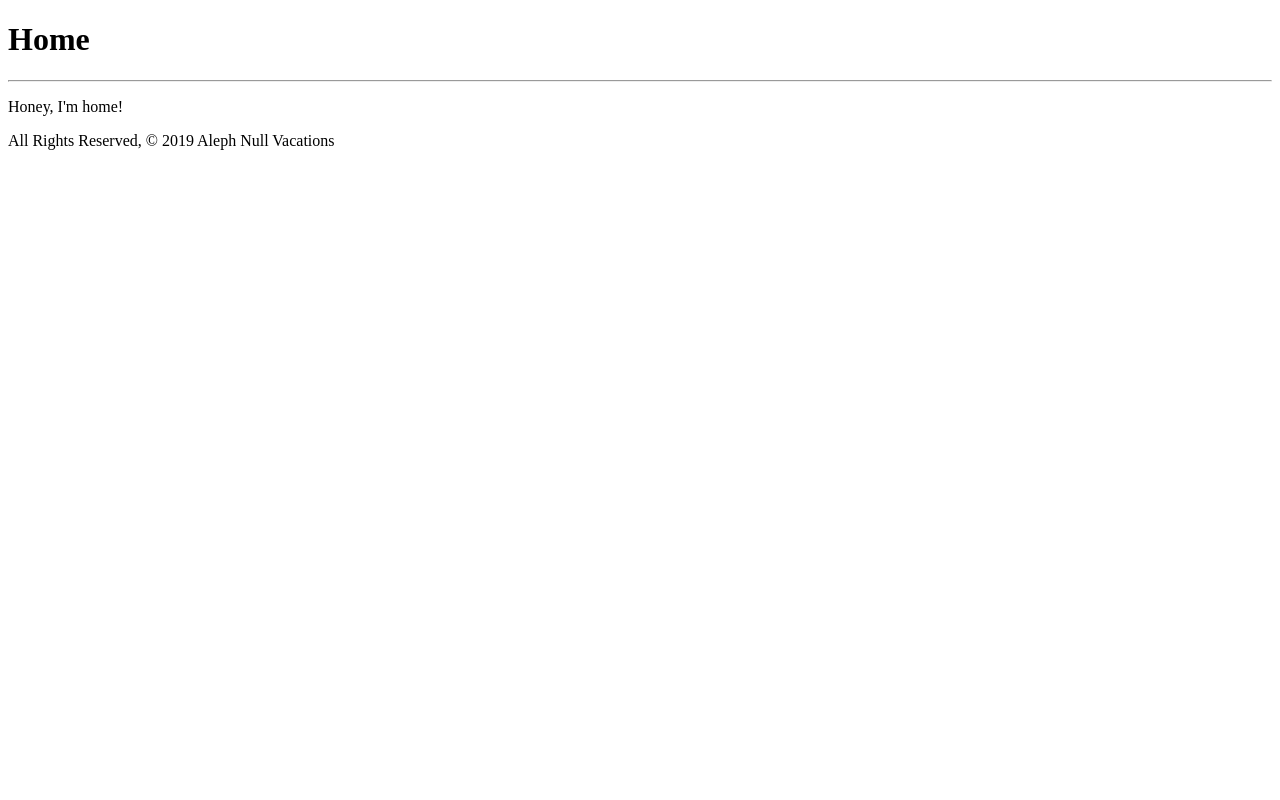
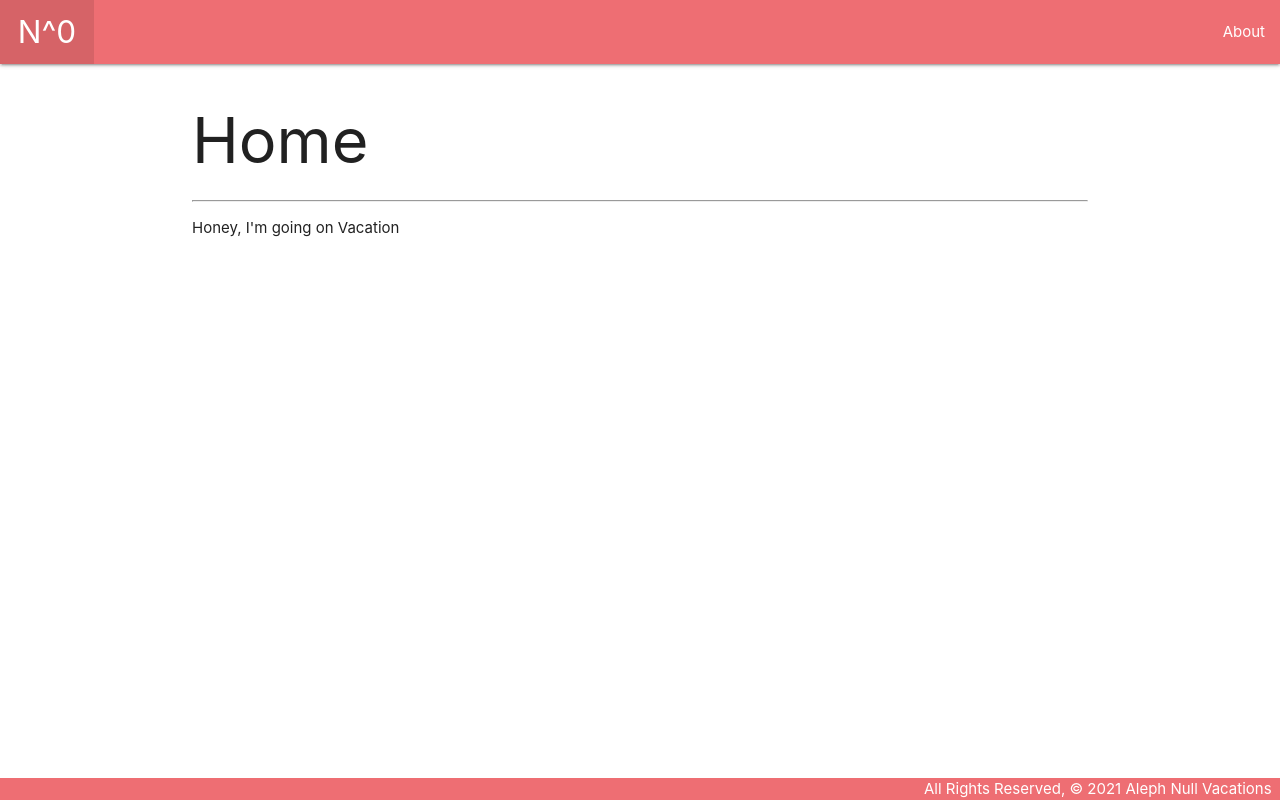
Before and after one commit to henrygillard/AlephNullVacations, a Django app: page / in a window 1280 px wide. Run offline with Django 3.2, Linux system fonts and the light colour scheme.

Commit message:
Added in Styling

```diff
--- /dev/null
+++ b/main_app/static/css/style.css
@@ -0,0 +1,14 @@
+body {
+    display: flex;
+    min-height: 100vh;
+    flex-direction: column;
+}
+
+main {
+    flex: 1 0 auto;
+}
+
+footer.page-footer {
+    padding-top: 0;
+    text-align: right;
+}
--- a/main_app/templates/base.html
+++ b/main_app/templates/base.html
@@ -0,0 +1,34 @@
+{% load static %}
+
+<!DOCTYPE html>
+<html lang="en">
+<head>
+  <meta charset="UTF-8">
+  <meta name="viewport" content="width=device-width, initial-scale=1.0">
+  <meta http-equiv="X-UA-Compatible" content="ie=edge">
+  <title>Aleph Null Vacations</title>
+  <link rel="stylesheet" href="https://cdnjs.cloudflare.com/ajax/libs/materialize/1.0.0/css/materialize.min.css">
+  <link rel="stylesheet" type="text/css" href="{% static 'css/style.css' %}">
+</head>
+<body>
+  <header class="navbar-fixed">
+    <nav>
+      <div class="nav-wrapper">
+        <ul>
+          <li><a href="/" class="left brand-logo">&nbsp;&nbsp;N^0&nbsp;&nbsp;</a></li>
+        </ul>
+        <ul class="right">
+          <li><a href="/about">About</a></li>
+        </ul>
+      </div>
+    </nav>
+  </header>
+  <main class="container">
+    {% block content %}
+    {% endblock %}
+  </main>
+  <footer class="page-footer">
+    <div class="right">All Rights Reserved, &copy; 2021 Aleph Null Vacations &nbsp;</div>
+  </footer>
+</body>
+</html>
--- a/main_app/templates/home.html
+++ b/main_app/templates/home.html
@@ -1,15 +1,8 @@
-<!DOCTYPE html>
-<html lang="en">
-<head>
-  <meta charset="UTF-8">
-  <meta name="viewport" content="width=device-width, initial-scale=1.0">
-  <meta http-equiv="X-UA-Compatible" content="ie=edge">
-  <title>Cat Collector</title>
-</head>
-<body>
-    <h1>Home</h1>
-    <hr />
-    <p>Honey, I'm home!</p>
-    <footer>All Rights Reserved, &copy; 2019 Aleph Null Vacations</footer>
-</body>
-</html>
+{% extends 'base.html' %}
+{% block content %}
+
+<h1>Home</h1>
+<hr />
+<p>Honey, I'm going on Vacation</p>
+
+{% endblock %}
```
Also changed, not shown: main_app/templates/about.html (+8 -15 lines).
